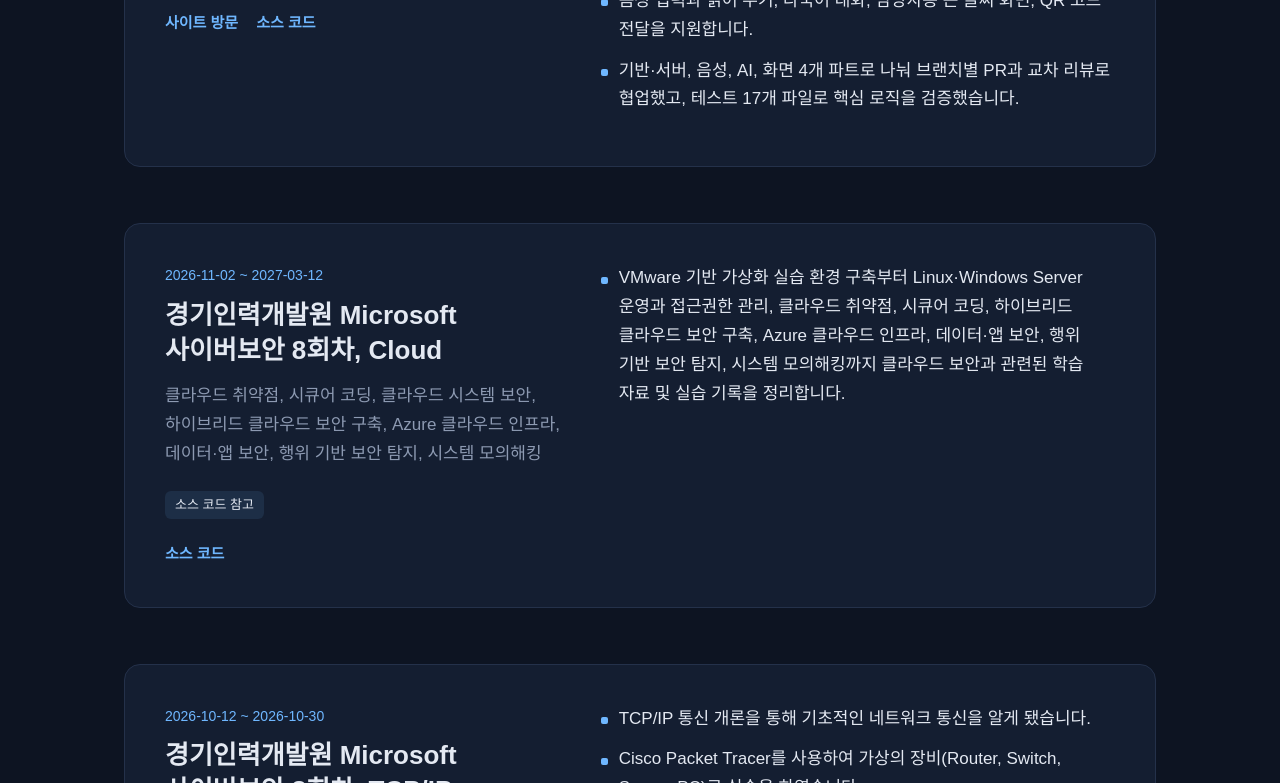
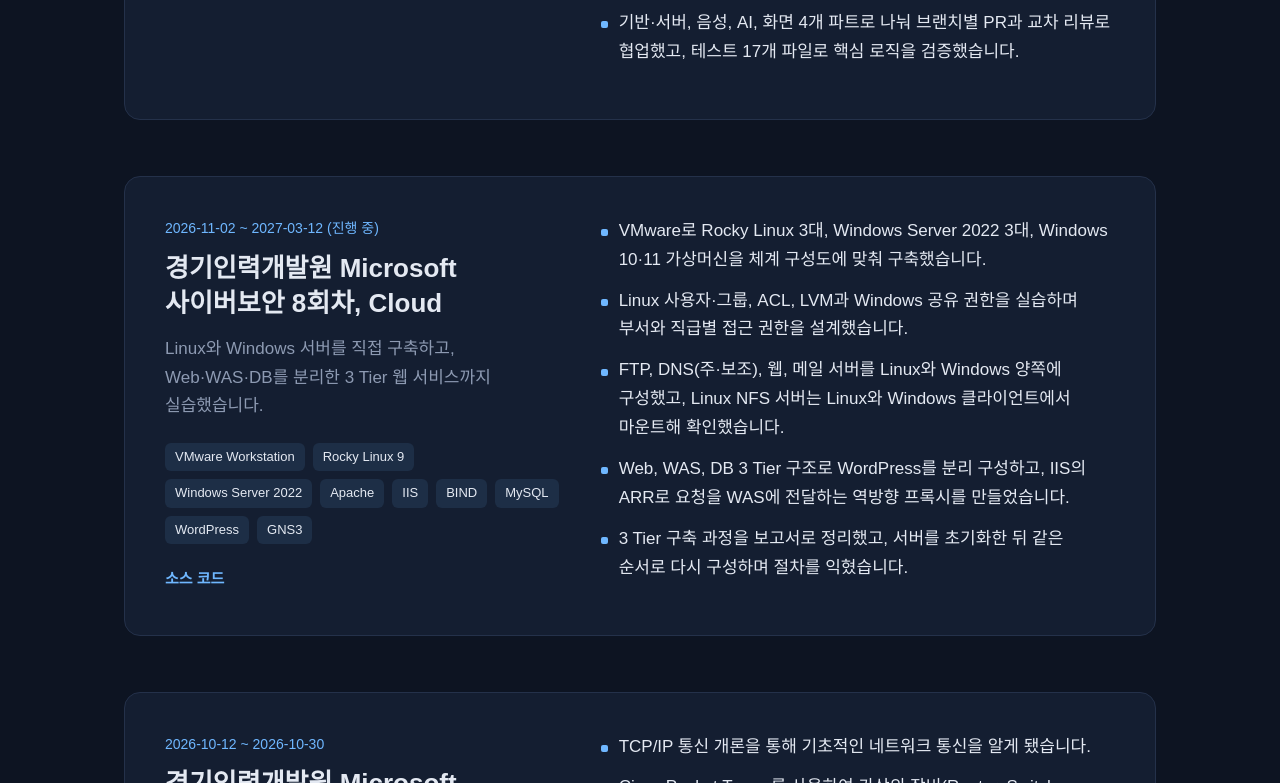
Before and after one commit to sinja2557/sinja2557.github.io, a plain HTML site: page index.html in a window 1280 px wide. Shown: the part 1742-2525 px from the top of the page. Drawn offline with Linux system fonts and the light colour scheme; a web font is replaced by a local one.

Commit message:
Add files via upload

```diff
--- a/index.html
+++ b/index.html
@@ -178,7 +178,7 @@
       <h2 id="index-title">프로젝트 한눈에 보기</h2>
       <ol>
         <li><a href="#p-chaltteok"><strong>찰떡, AI 민원 대필 서비스</strong><span>21팀, 2026 청년 AI 해커톤</span></a></li>
-        <li><a href="#p-tcp-ip"><strong>Cloud</strong><span>클라우드 취약점, 시큐어 코딩, 클라우드 시스템 보안, 하이브리드 클라우드 보안 구축, Azure 클라우드 인프라, 데이터·앱 보안, 행위 기반 보안 탐지, 시스템 모의해킹</span></a></li>
+        <li><a href="#p-cloud"><strong>Cloud</strong><span>Linux·Windows 서버 구축, 3 Tier 웹 서비스</span></a></li>
         <li><a href="#p-tcp-ip"><strong>TCP/IP | CSAP</strong><span>TCP/IP 개론, Cisco Packet Tracer, CSAP</span></a></li>
         <li><a href="#p-azure"><strong>Azure 인프라 요청 포털 (개발중)</strong><span>개인, Azure 인프라 자동 배포 웹 포털</span></a></li>
         <li><a href="#p-azure-beginner"><strong>Microsoft Azure</strong><span>Azure 기초</span></a></li>
@@ -221,20 +221,24 @@
         </ul>
       </article>
 
-      <article class="featured" id="p-tcp-ip">
+      <article class="featured" id="p-cloud">
         <div>
-          <p class="context">2026-11-02 ~ 2027-03-12</p>
+          <p class="context">2026-11-02 ~ 2027-03-12 (진행 중)</p>
           <h3>경기인력개발원 Microsoft 사이버보안 8회차, Cloud</h3>
-          <p class="summary">클라우드 취약점, 시큐어 코딩, 클라우드 시스템 보안, 하이브리드 클라우드 보안 구축, Azure 클라우드 인프라, 데이터·앱 보안, 행위 기반 보안 탐지, 시스템 모의해킹</p>
+          <p class="summary">Linux와 Windows 서버를 직접 구축하고, Web·WAS·DB를 분리한 3 Tier 웹 서비스까지 실습했습니다.</p>
           <ul class="stack" aria-label="사용 기술">
-            <li>소스 코드 참고</li>
+            <li>VMware Workstation</li><li>Rocky Linux 9</li><li>Windows Server 2022</li><li>Apache</li><li>IIS</li><li>BIND</li><li>MySQL</li><li>WordPress</li><li>GNS3</li>
           </ul>
           <div class="links">
             <a href="https://github.com/sinja2557/cs8-cloud" target="_blank" rel="noopener">소스 코드</a>
           </div>
         </div>
         <ul class="points">
-          <li>VMware 기반 가상화 실습 환경 구축부터 Linux·Windows Server 운영과 접근권한 관리, 클라우드 취약점, 시큐어 코딩, 하이브리드 클라우드 보안 구축, Azure 클라우드 인프라, 데이터·앱 보안, 행위 기반 보안 탐지, 시스템 모의해킹까지 클라우드 보안과 관련된 학습 자료 및 실습 기록을 정리합니다.</li>
+          <li>VMware로 Rocky Linux 3대, Windows Server 2022 3대, Windows 10·11 가상머신을 체계 구성도에 맞춰 구축했습니다.</li>
+          <li>Linux 사용자·그룹, ACL, LVM과 Windows 공유 권한을 실습하며 부서와 직급별 접근 권한을 설계했습니다.</li>
+          <li>FTP, DNS(주·보조), 웹, 메일 서버를 Linux와 Windows 양쪽에 구성했고, Linux NFS 서버는 Linux와 Windows 클라이언트에서 마운트해 확인했습니다.</li>
+          <li>Web, WAS, DB 3 Tier 구조로 WordPress를 분리 구성하고, IIS의 ARR로 요청을 WAS에 전달하는 역방향 프록시를 만들었습니다.</li>
+          <li>3 Tier 구축 과정을 보고서로 정리했고, 서버를 초기화한 뒤 같은 순서로 다시 구성하며 절차를 익혔습니다.</li>
         </ul>
       </article>
 
```
